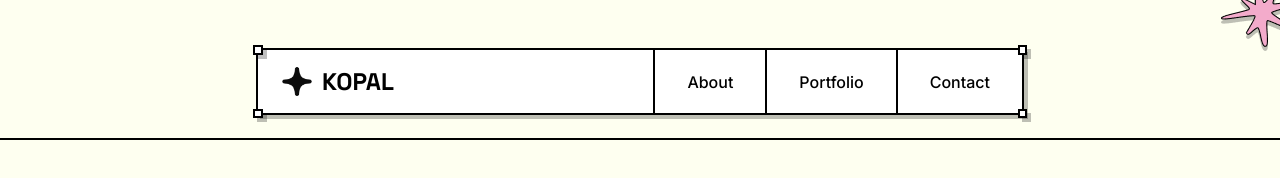
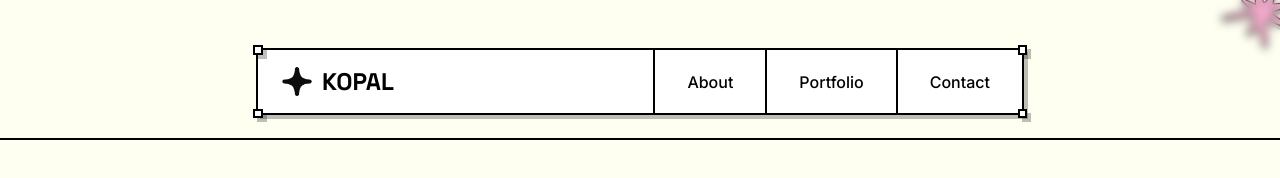
Before and after one commit to Kopalmuhamad/personal-web-v1, a React (Vite) app: page / in a window 1280 px wide. Shown: the top 178 px of the page. Built offline with nearby package versions, Linux system fonts and the light colour scheme.

Commit message:
second commit

```diff
--- a/src/components/fragments/Navbar/Navbar.scss
+++ b/src/components/fragments/Navbar/Navbar.scss
@@ -9,6 +9,7 @@
     left: 0;
     padding: 16px 0;
     z-index: 99;
+    backdrop-filter: blur(4px);
 
     @include respond-to(medium) {
         height: 140px;
```
